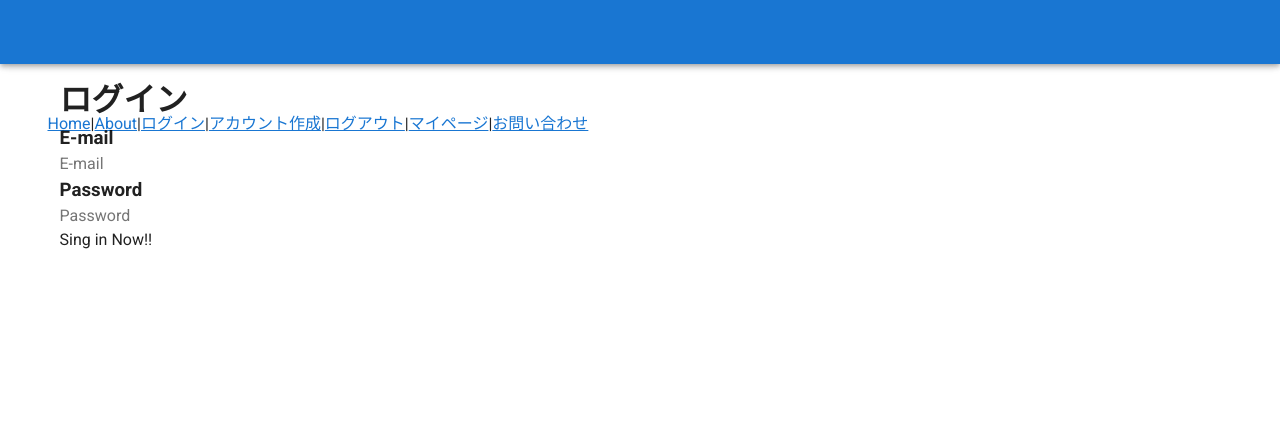
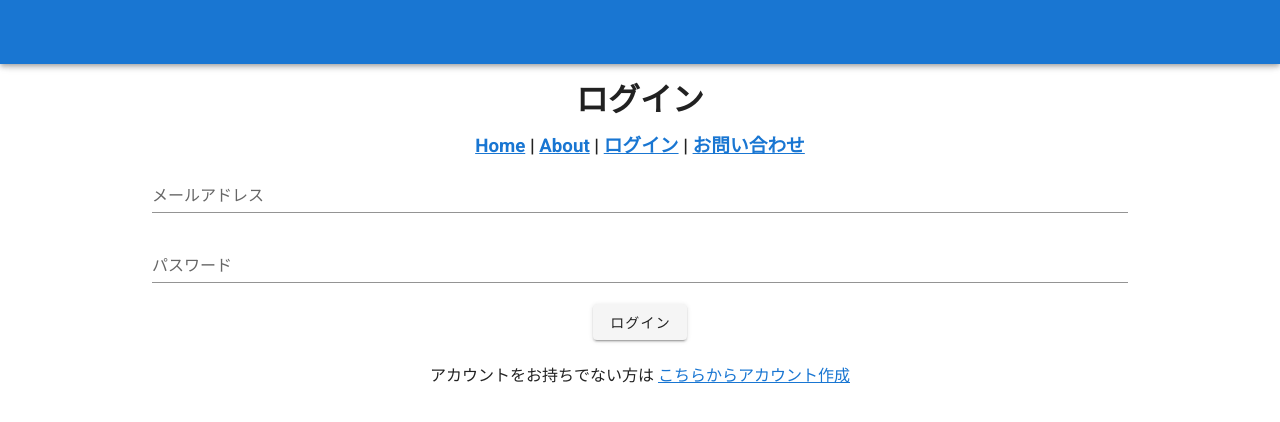
Before and after one commit to Kenny-NISLab/openlab-2021, a Vue app: page /signin in a window 1280 px wide. Shown: the top 422 px of the page. Built offline with nearby package versions, Linux system fonts and the light colour scheme; no server answers.

Commit message:
edit: fix authentication

```diff
--- a/src/App.vue
+++ b/src/App.vue
@@ -1,5 +1,5 @@
 <template>
-	<v-app>
+	<v-app id="app">
 		<v-app-bar app color="primary"></v-app-bar>
 
 		<v-main>
@@ -17,3 +17,11 @@ export default {
   },
 };
 </script>
+
+<style scoped>
+#app{
+	max-width: 1000px;
+	margin: 0 auto;
+	text-align: center;
+}
+</style>
--- a/src/components/MenuBar.vue
+++ b/src/components/MenuBar.vue
@@ -1,17 +1,40 @@
 <template>
-    <v-row>
+    <v-row class="my-2" justify="center">
+        <h3 v-show="!uid">
             <router-link to="/">Home</router-link> |
             <router-link to="/about">About</router-link> |
             <router-link to="/signin">ログイン</router-link> |
-        <router-link to="/signup">アカウント作成</router-link> |
+            <router-link to="/contactme">お問い合わせ</router-link>
+        </h3>
+
+        <h3 v-show="uid">
+            <router-link to="/">Home</router-link> |
+            <router-link to="/about">About</router-link> |
             <router-link to="/signout">ログアウト</router-link> |
             <router-link to="/mypage">マイページ</router-link> |
             <router-link to="/contactme">お問い合わせ</router-link>
+        </h3>
     </v-row>
 </template>
 
 <script>
+import firebase from '../firebase.js';
+
 export default {
     name: 'menuBar',
+    data(){
+        return{
+            uid: null,
+        }
+    },
+    created(){
+        firebase.auth().onAuthStateChanged((user) => {
+            if(user){
+                this.uid = user.uid;
+            }else{
+                this.uid = null;
+            }
+        })
+    }
 }
 </script>
--- a/src/components/WelcomeUser.vue
+++ b/src/components/WelcomeUser.vue
@@ -1,5 +1,5 @@
 <template>
-    <h1 v-if="useremail !== null">ようこそ {{useremail}} さん</h1>
+    <h2 v-show="useremail">ようこそ {{useremail}} さん</h2>
 </template>
 
 <script>
--- a/src/router/index.js
+++ b/src/router/index.js
@@ -1,7 +1,7 @@
 import Vue from 'vue'
 import VueRouter from 'vue-router'
 import Home from '../views/Home.vue'
-// import firebase from "../firebase.js";
+import firebase from "../firebase.js";
 
 Vue.use(VueRouter)
 
@@ -20,19 +20,16 @@ const routes = [
 		path: '/about',
 		name: 'About',
 		component: () => import('../views/About.vue'),
-		meta: { requiresAuth: false }
 	},
 	{
 		path: '/contactme',
 		name: 'ContactMe',
 		component: () => import('../views/ContactMe.vue'),
-		meta: { requiresAuth: false }
 	},
 	{
 		path: '/signin',
 		name: 'SignIn',
 		component: () => import('../views/SignIn.vue'),
-		meta: { requiresAuth: false }
 	},
 	{
 		path: '/signout',
@@ -44,7 +41,6 @@ const routes = [
 		path: '/signup',
 		name: 'SignUp',
 		component: () => import('../views/SignUp.vue'),
-		meta: { requiresAuth: false }
 	},
 	{
 		path: '/mypage',
@@ -54,7 +50,13 @@ const routes = [
 	}
 ]
 
-/* outer.beforeEach((to, from, next) => {
+const router = new VueRouter({
+	mode: 'history',
+	base: process.env.BASE_URL,
+	routes
+});
+
+router.beforeEach((to, from, next) => {
 	const requiresAuth = to.matched.some(record => record.meta.requiresAuth)
 	if (requiresAuth) {
 		firebase.auth().onAuthStateChanged(function (user) {
@@ -70,12 +72,6 @@ const routes = [
 	} else {
 		next()
 	}
-}); */
-
-const router = new VueRouter({
-	mode: 'history',
-	base: process.env.BASE_URL,
-	routes
 });
 
 export default router
--- a/src/views/SignIn.vue
+++ b/src/views/SignIn.vue
@@ -3,15 +3,15 @@
 		<h1>ログイン</h1>
 		<MenuBar/>
 
-		<div>
-			<h3>E-mail</h3>
-			<input type="text" placeholder="E-mail" v-model="email" />
-		</div>
-		<div>
-			<h3>Password</h3>
-			<input type="password" placeholder="Password" v-model="password" />
-		</div>
-		<button @click="userSingIn">Sing in Now!!</button>
+		<v-form class="my-2">
+			<v-text-field v-model="email" label="メールアドレス" required></v-text-field>
+			<v-text-field v-model="password" type="password" label="パスワード" required></v-text-field>
+			<v-btn @click="userSingIn">ログイン</v-btn>
+		</v-form>
+
+		<v-row class="mt-6" justify="center">
+			<p>アカウントをお持ちでない方は <router-link to="/signup">こちらからアカウント作成</router-link></p>
+		</v-row>
 	</div>
 </template>
 
--- a/src/views/SignOut.vue
+++ b/src/views/SignOut.vue
@@ -3,9 +3,7 @@
 		<h1>ログアウト</h1>
 		<MenuBar/>
 
-		<div>
-			<button @click="singout">Sing out Now!!</button>
-		</div>
+		<v-btn @click="singout">ログアウト</v-btn>
 	</div>
 </template>
 
--- a/src/views/SignUp.vue
+++ b/src/views/SignUp.vue
@@ -3,15 +3,11 @@
         <h1>アカウント作成</h1>
 		<MenuBar/>
 
-        <div>
-            <h3>メールアドレス</h3>
-            <input type="text" placeholder="E-mail" v-model="email" />
-        </div>
-        <div>
-            <h3>パスワード</h3>
-            <input type="password" placeholder="Password" v-model="password" />
-        </div>
-        <button @click="createUserAccount">アカウントを作成する</button>
+        <v-form>
+            <v-text-field v-model="email" label="メールアドレス" required></v-text-field>
+            <v-text-field v-model="password" type="password" label="パスワード" required></v-text-field>
+            <v-btn @click="createUserAccount">アカウントを作成する</v-btn>
+        </v-form>
     </div>
 </template>
 
```
Lines whose indentation alone changed are shown as unchanged.
